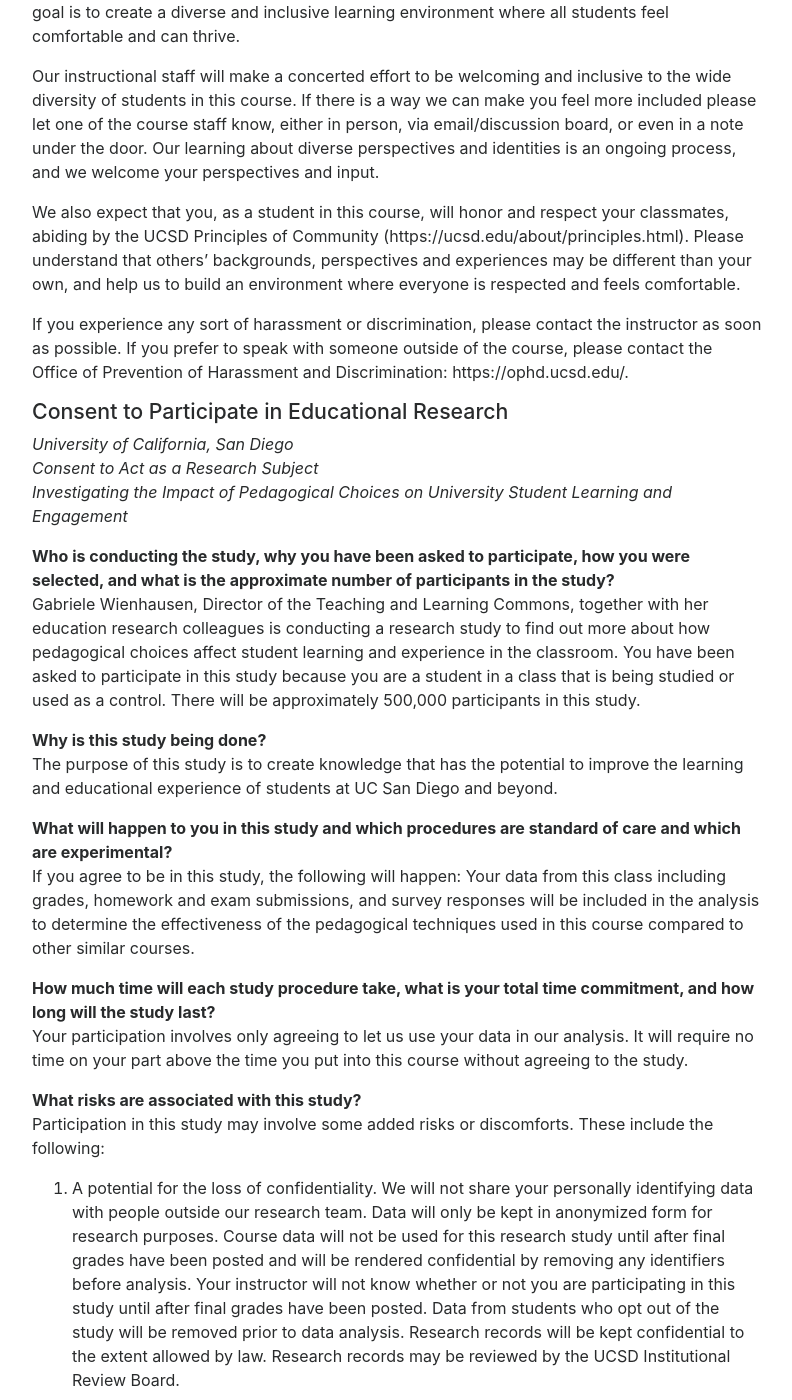
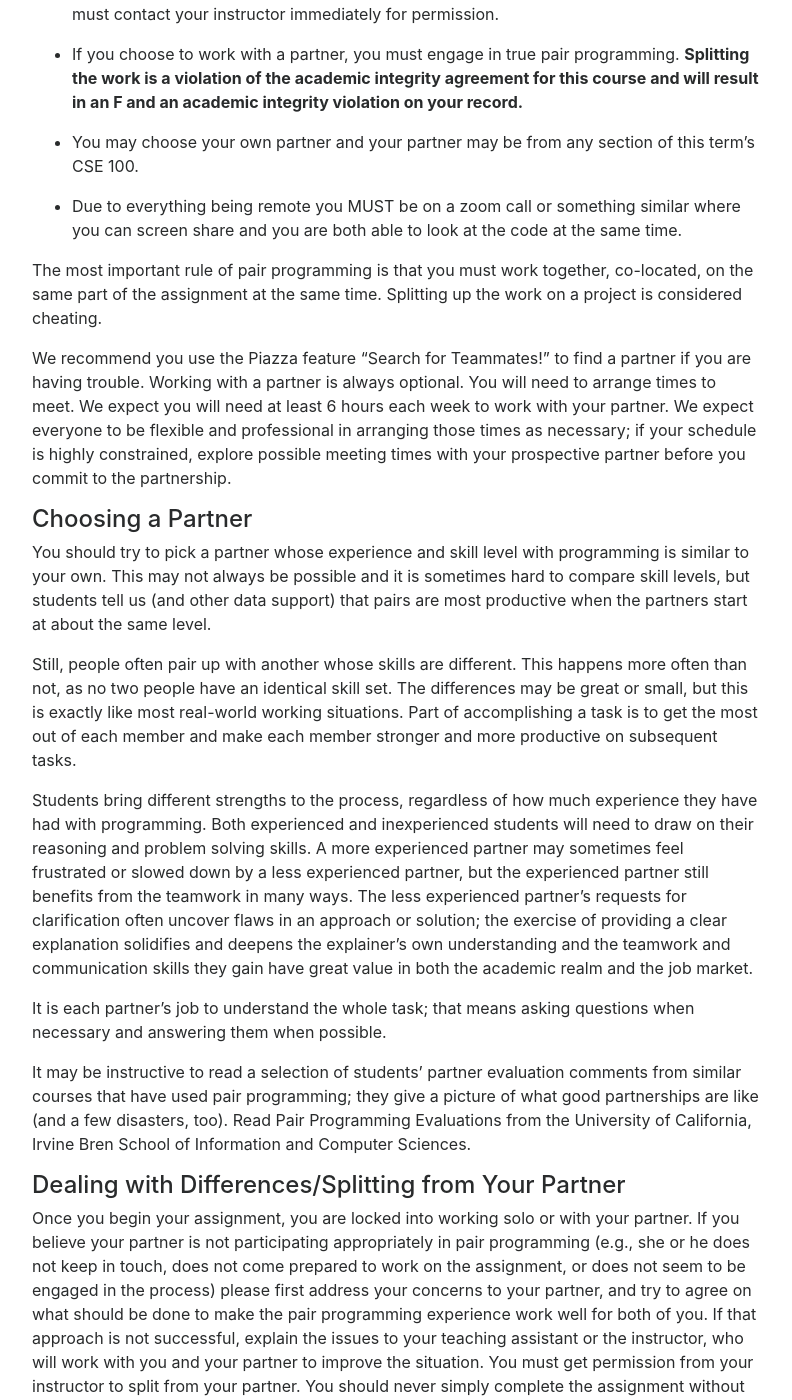
Before and after one commit to ucsdcses/tridev, a Jekyll site: the page built from index.md, in a window 1280 px wide and 1400 px high, scrolled down 9429 px. Shown: the whole window, without its empty margins (243-1035 px from the left). Built offline with Jekyll 4.4.1, drawn with Linux system fonts in a browser that asks for light colours; nearby versions of some CDN libraries; some of the changed text lies outside the part shown.

Commit message:
Adding pair programming guidelines

```diff
--- a/index.md
+++ b/index.md
@@ -390,6 +390,47 @@ You should be familiar with [the UCSD
 guidelines](http://senate.ucsd.edu/Operating-Procedures/Senate-Manual/Appendices/2)
 on academic integrity as well.
 
+### Pair Programming Guidelines
+Update from Professor Paul Cao’s CSE 100 Policy
+
+In CSE 100 you may choose to do the projects either on your own, or with a partner.  If you choose to work with a partner on programming assignments, we require that you engage in a true  "Pair Programming" approach. In pair programming, two programmers share one computer. One person is the "driver," who controls the keyboard and mouse. The other is the "navigator," who observes, asks questions, suggests solutions, and thinks about slightly longer-term strategies. The two pair programmers switch roles every 20 minutes. We suggest you use a shareable online timer to keep track of when it is time to switch roles.
+
+Please read this entire document, but the highlights are:
+
+- Once you commit to working with a partner or working solo by starting the assignment, you are committed to either staying solo or staying with your partner.  If you must split, you must contact your instructor immediately for permission.
+
+- If you choose to work with a partner, you must engage in true pair programming.  **Splitting the work is a violation of the academic integrity agreement for this course and will result in an F and an academic integrity violation on your record.**
+
+- You may choose your own partner and your partner may be from any section of this term’s CSE 100.
+
+- Due to everything being remote you MUST be on a zoom call or something similar where you can screen share and you are both able to look at the code at the same time.
+
+The most important rule of pair programming is that you must work together, co-located, on the same part of the assignment at the same time. Splitting up the work on a project is considered cheating.
+
+We recommend you use the Piazza feature “Search for Teammates!” to find a partner if you are having trouble. Working with a partner is always optional.  You will need to arrange times to meet. We expect you will need at least 6 hours each week to work with your partner.  We expect everyone to be flexible and professional in arranging those times as necessary; if your schedule is highly constrained, explore possible meeting times with your prospective partner before you commit to the partnership.
+
+#### Choosing a Partner
+You should try to pick a partner whose experience and skill level with programming is similar to your own. This may not always be possible and it is sometimes hard to compare skill levels, but students tell us (and other data support) that pairs are most productive when the partners start at about the same level.
+
+Still, people often pair up with another whose skills are different. This happens more often than not, as no two people have an identical skill set. The differences may be great or small, but this is exactly like most real-world working situations. Part of accomplishing a task is to get the most out of each member and make each member stronger and more productive on subsequent tasks.
+
+Students bring different strengths to the process, regardless of how much experience they have had with programming. Both experienced and inexperienced students will need to draw on their reasoning and problem solving skills. A more experienced partner may sometimes feel frustrated or slowed down by a less experienced partner, but the experienced partner still benefits from the teamwork in many ways. The less experienced partner’s requests for clarification often uncover flaws in an approach or solution; the exercise of providing a clear explanation solidifies and deepens the explainer’s own understanding and the teamwork and communication skills they gain have great value in both the academic realm and the job market.
+
+It is each partner’s job to understand the whole task; that means asking questions when necessary and answering them when possible.
+
+It may be instructive to read a selection of students’ partner evaluation comments from similar courses that have used pair programming; they give a picture of what good partnerships are like (and a few disasters, too). Read Pair Programming Evaluations from the University of California, Irvine Bren School of Information and Computer Sciences.
+
+#### Dealing with Differences/Splitting from Your Partner
+Once you begin your assignment, you are locked into working solo or with your partner.  If you believe your partner is not participating appropriately in pair programming (e.g., she or he does not keep in touch, does not come prepared to work on the assignment, or does not seem to be engaged in the process) please first address your concerns to your partner, and try to agree on what should be done to make the pair programming experience work well for both of you. If that approach is not successful, explain the issues to your teaching assistant or the instructor, who will work with you and your partner to improve the situation.  You must get permission from your instructor to split from your partner.  You should never simply complete the assignment without an agreement from your partner and the instructor that this is the best course of action. Doing so is a violation of the academic integrity policy for this course.
+
+#### How Pair Programming Affects Your Grade
+On the Projects where you choose to partner, you and your partner will receive the same score on your code.
+
+#### When in Doubt, Seek Clarification
+Pair programming is shown to help, not hinder, your successful completion of a course. It is important that you understand the processes and expectations up front so you can gain the most benefit. If you are unsure of any of the aspects of pair programming and how it is implemented in the course, see your instructor right away.
+
+
+
 ### Late Work
 
 In general, late work is not accepted. However, most of the categories of
```
